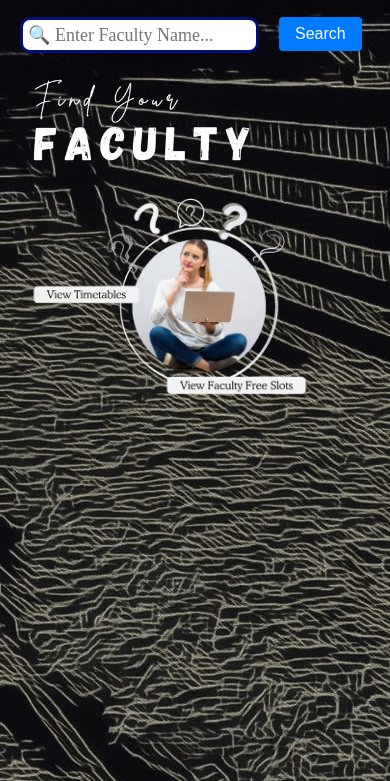
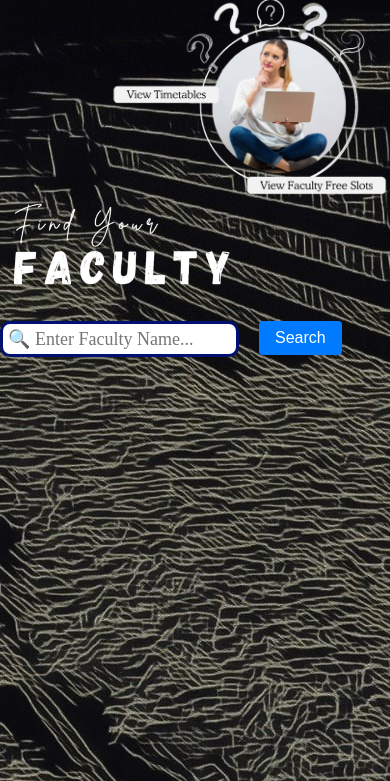
Before and after one commit to san2736/FYF, a plain HTML site: page home page.html in a window 390 px wide. Shown: the part 63-844 px from the top of the page. Drawn offline with Linux system fonts and the light colour scheme.

Commit message:
Update home page.html

```diff
--- a/home page.html
+++ b/home page.html
@@ -25,7 +25,7 @@
     </ul>
     </nav>
 
-    <div class="mobile-column">
+    <div class="mobile-swap">
     <!-- girl thinking img -->
     <div class="girl_thinking">
         <img align="right" src="girl thinking.png" alt="girl thinking">
```
